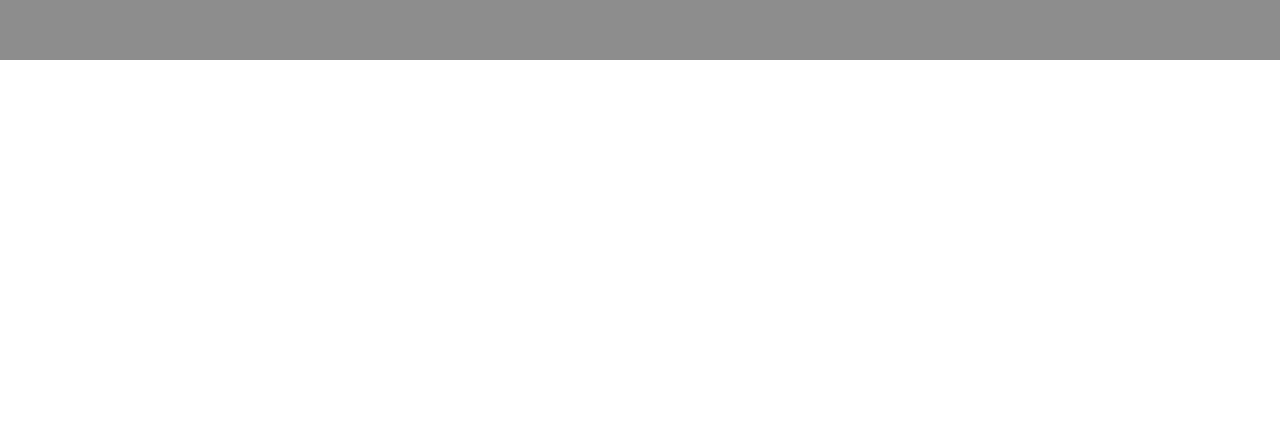
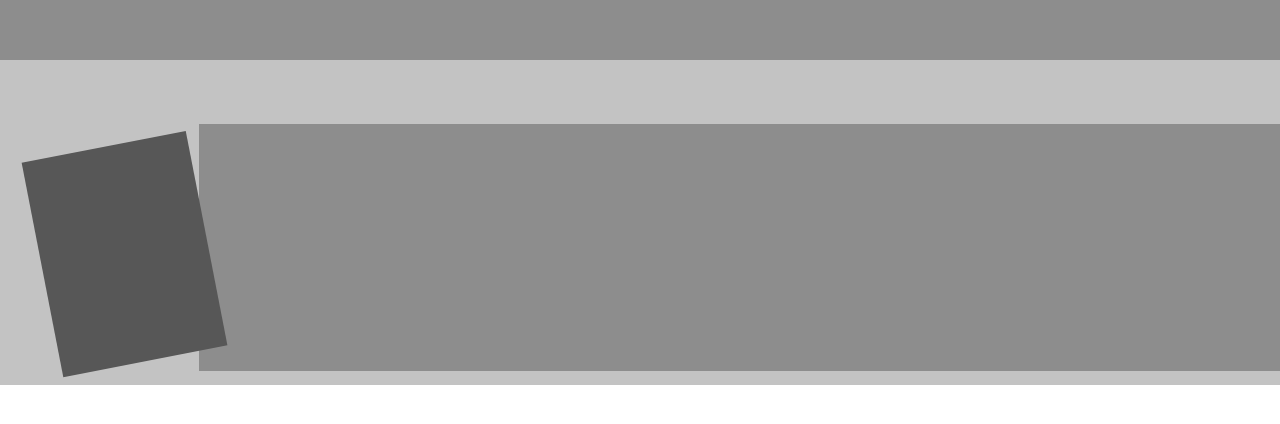
Before and after one commit to jdmartinez1062/Design-Teardown, a plain HTML site: page index.HTML in a window 1280 px wide. Shown: the part 4143-4567 px from the top of the page. Drawn offline with Linux system fonts and the light colour scheme.

Commit message:
styled person of the week section

```diff
--- a/css/style.css
+++ b/css/style.css
@@ -318,3 +318,23 @@ section .latest-art-div {
 .big-a{
   height: 44.642105263158rem;
 }
+
+.personweek-container {
+  display: flex;
+  flex-direction: row;
+  justify-content: space-between;
+  height: min-content;
+  width: 100%;
+  padding-top: 3.027681660899654rem;
+}
+
+.person-img {
+  transform: scale(0.84) translateX(15%) rotateZ(calc(-1 * (11 * 1deg)));
+  height: 12.283737024221453rem;
+  width: 12.283737024221453rem;
+}
+
+.person-text {
+  height: 11.622837370242215rem;
+  width: 66.755190311418685rem;
+}
--- a/index.HTML
+++ b/index.HTML
@@ -102,10 +102,10 @@
                         <div class="button-div-parent heat-3"><div class="heat-2 button-div">Button</div></div>
                     </div>
                 </section>
-                <section>
-                    <div>
-                        <div class="heat-1"></div>
-                        <div class="heat-3"></div>
+                <section class="fle-w">
+                    <div class="personweek-container heat-5">
+                        <div class="heat-1 person-img"></div>
+                        <div class="heat-3 person-text"></div>
                     </div>
                     <div class="col-2-4">
                         <div class="heat-2"></div>
```
